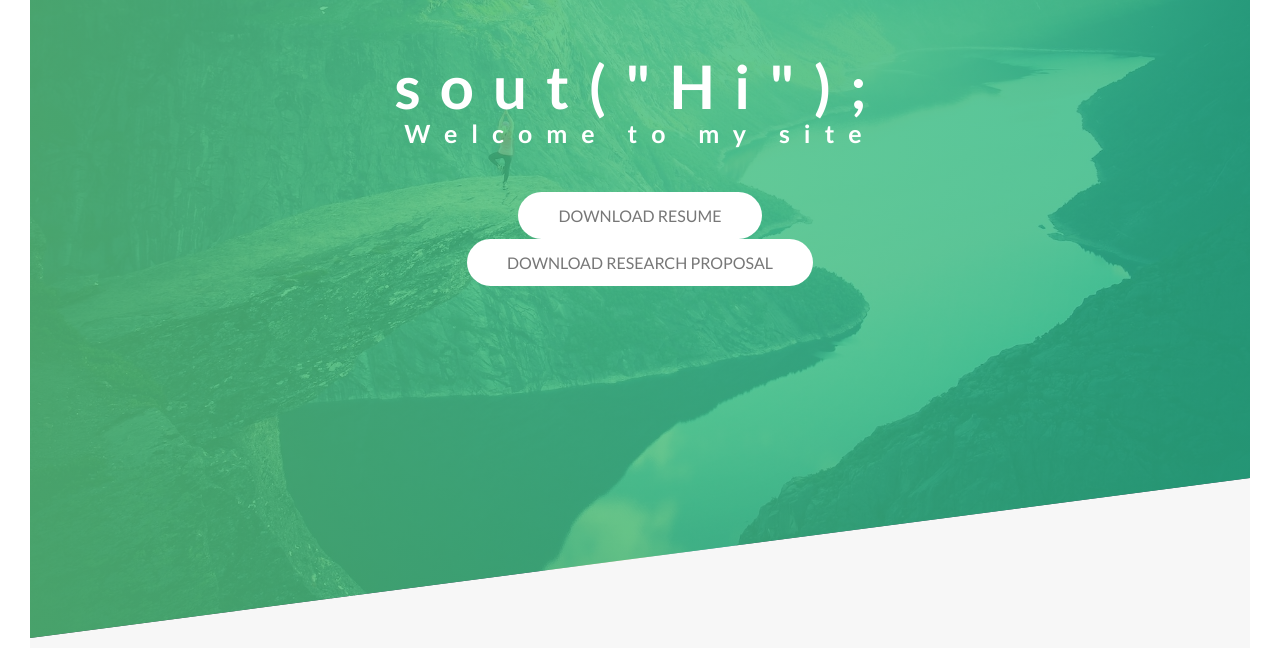
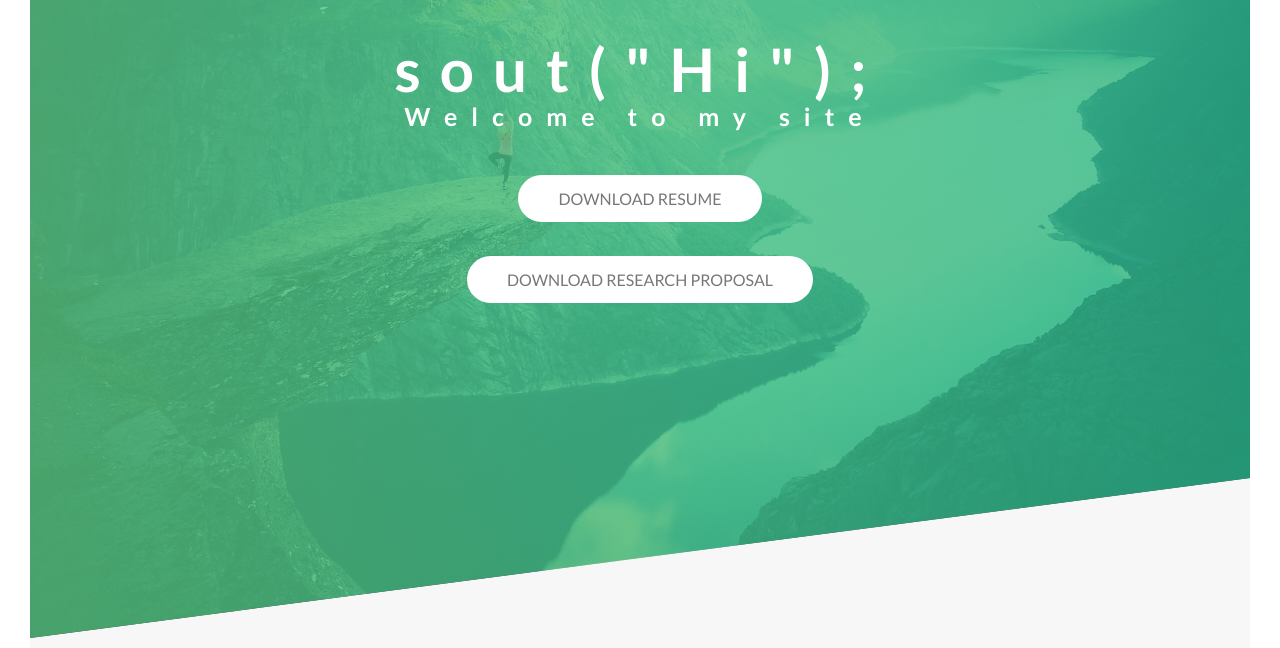
Before and after one commit to sagarsubedi/portfolio, a website: page index.html in a window 1280 px wide. Shown: the part 152-800 px from the top of the page. Drawn offline with Linux system fonts and the light colour scheme.

Commit message:
Update index.html

```diff
--- a/index.html
+++ b/index.html
@@ -26,7 +26,7 @@
                 <span class="heading-primary-sub">Welcome to my site</span>
                 </h1>
 
-                <a href="resources/Resume_Sagar_Updated.pdf" download class="btn btn--white btn--animated">Download Resume</a><br>
+                <a href="resources/Resume_Sagar_Updated.pdf" download class="btn btn--white btn--animated">Download Resume</a><br><br><br>
                 <a href="resources/Sagar_HON_JHP.pdf" download class="btn btn--white btn--animated">Download Research Proposal</a>
 
             </div>
```
